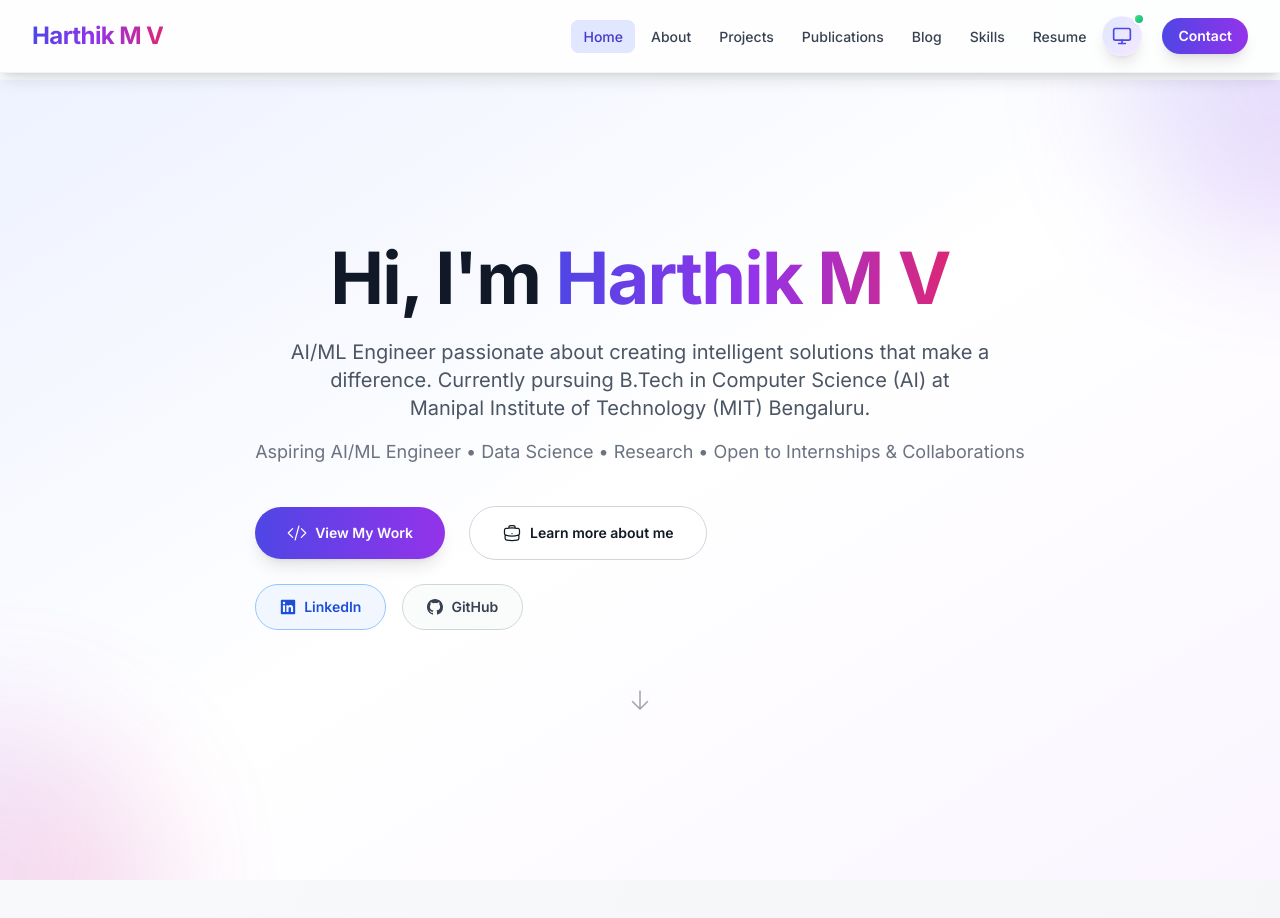
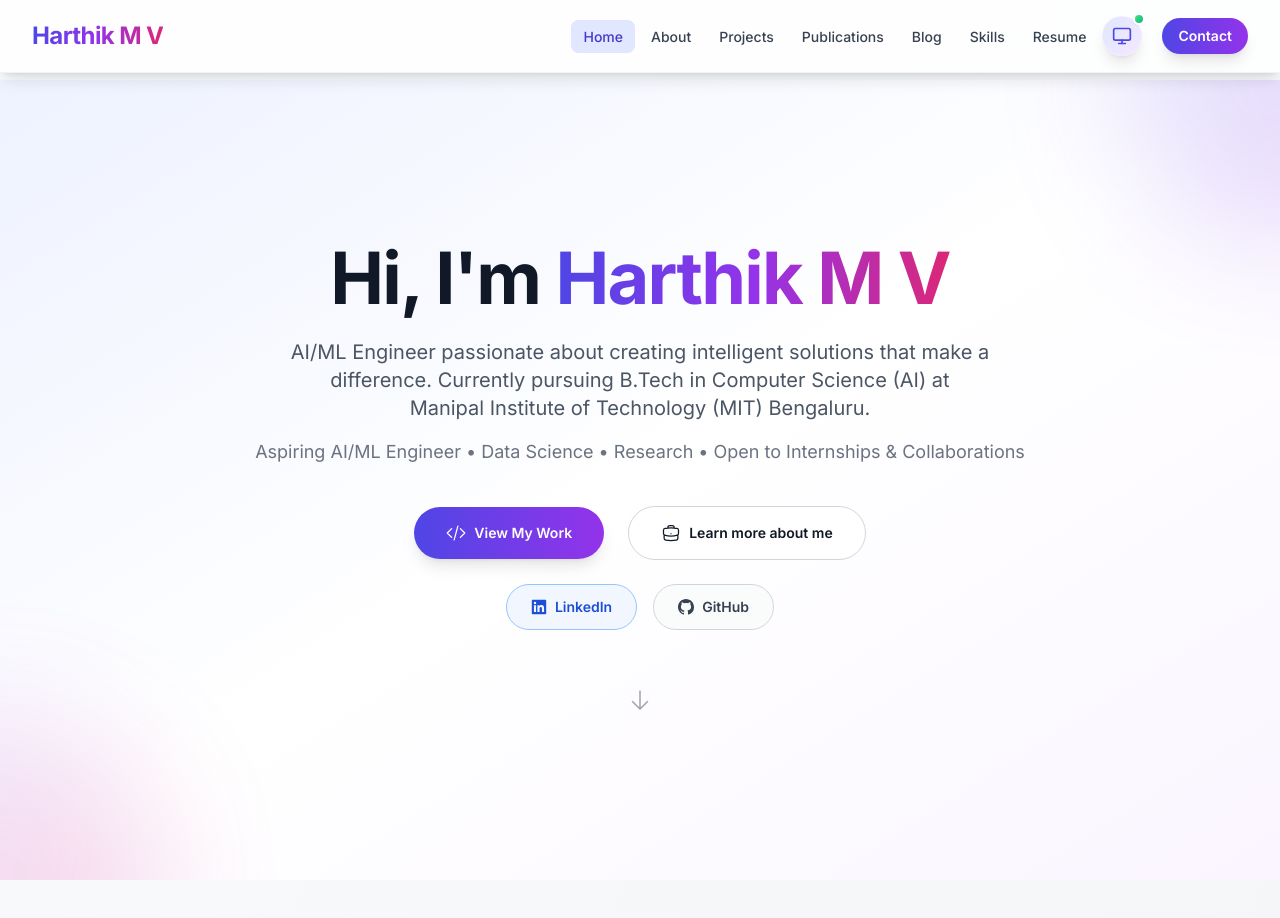
Before and after one commit to Harthik777/portfolio-website, a Next.js app: page / in a window 1280 px wide. Shown: the top 918 px of the page. Built offline with nearby package versions, Linux system fonts and the light colour scheme.

Commit message:
fix: center align buttons on desktop/laptop screens

```diff
--- a/src/app/page.tsx
+++ b/src/app/page.tsx
@@ -92,7 +92,7 @@
             className="mt-10 flex flex-col items-center justify-center gap-6"
           >
             {/* Main action buttons */}
-            <div className="flex w-full flex-col items-center gap-4 sm:flex-row sm:gap-6">
+            <div className="flex w-full flex-col items-center gap-4 sm:flex-row sm:justify-center sm:gap-6">
               <Link
                 href="/projects"
                 className="mobile-touch-target group relative inline-flex w-full items-center justify-center gap-2 rounded-full bg-gradient-to-r from-indigo-600 to-purple-600 px-8 py-4 text-sm font-semibold text-white shadow-lg transition-all hover:scale-105 hover:shadow-xl focus:outline-none focus:ring-2 focus:ring-indigo-500 focus:ring-offset-2 sm:w-auto"
@@ -111,7 +111,7 @@
             </div>
 
             {/* Social links */}
-            <div className="flex w-full flex-col items-center gap-3 sm:flex-row sm:gap-4">
+            <div className="flex w-full flex-col items-center gap-3 sm:flex-row sm:justify-center sm:gap-4">
               <a
                 href="https://www.linkedin.com/in/harthik-mv/"
                 target="_blank"
```
